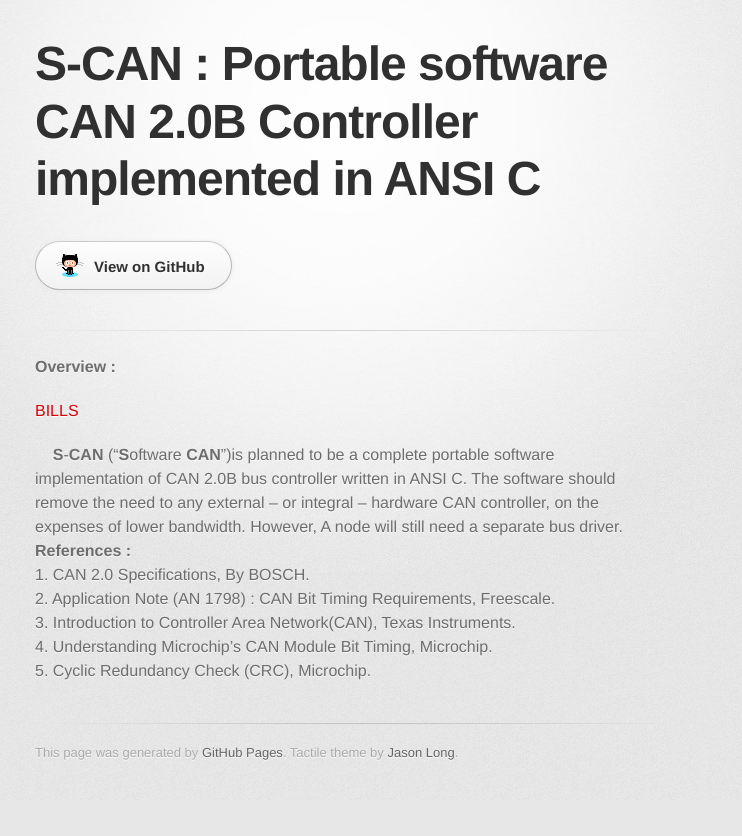
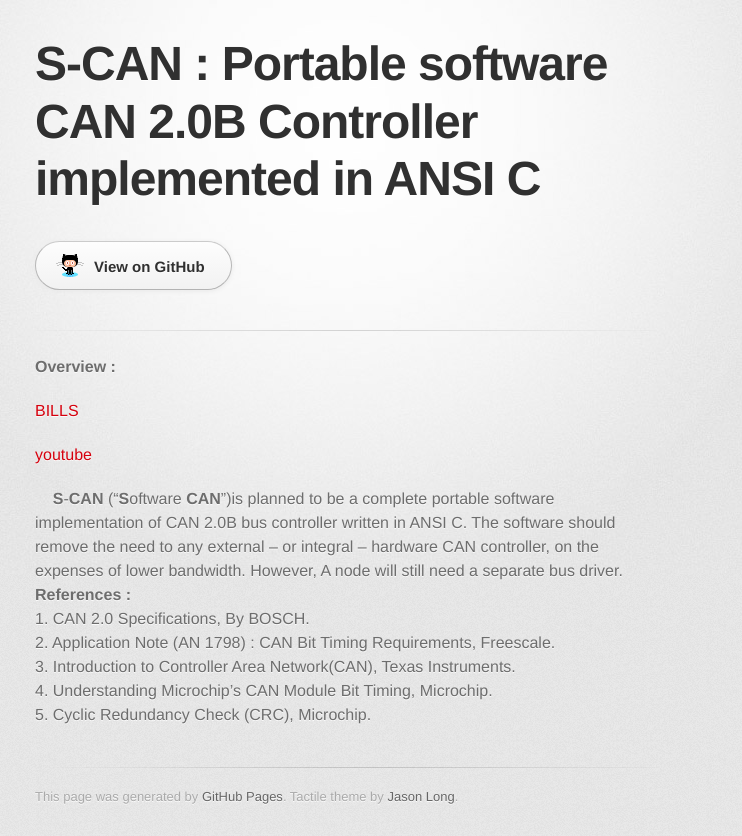
Before and after one commit to Yahia-Mohammad/Yahia-Mohammad.github.io, a plain HTML site: page index.html in a window 1280 px wide. Shown: the whole page, without its empty margins (295-1037 px from the left). Before the commit the page ends 800 px from the top, so only its background shows below. Drawn offline with Linux system fonts and the light colour scheme; a web font is replaced by a local one.

Commit message:
add youtube.com

```diff
--- a/index.html
+++ b/index.html
@@ -27,6 +27,7 @@
         <section id="main_content">
           <p><span style="font-weight: bold;">Overview :</span></p>
           <p> <a href="https://pat-www.vodafone.co.uk/myvf/bills">BILLS</a> <br/>
+          <p> <a href="https://youtube.com/blahblah">youtube</a><br></p>
           </p>
           <p style="margin-bottom: 0in; font-weight: normal" align="LEFT"><font
               size="3"><b>&nbsp;&nbsp;&nbsp;<span style="font-weight: bold;"> S</span>-<span
```
